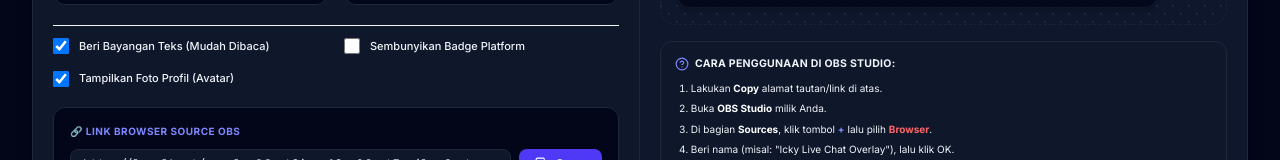
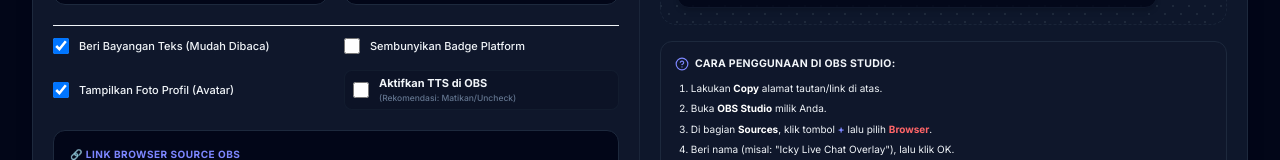
Before and after one commit to bkectoicky-del/multichat, a React (Vite) app: page / in a window 1280 px wide. Shown: the part 2278-2438 px from the top of the page. Built offline with nearby package versions, Linux system fonts and the light colour scheme; no server answers.

Commit message:
feat: add TTS support to OBS overlay
Include a toggle in the configuration to enable Text-To-Speech for incoming chat messages. The overlay now fetches initial chat history on mount and uses the Web Speech API to read messages aloud when the feature is enabled.

```diff
--- a/src/components/LiveChatOverlayView.tsx
+++ b/src/components/LiveChatOverlayView.tsx
@@ -17,6 +17,7 @@ export default function LiveChatOverlayView() {
     theme: "bubble",
     direction: "bottom-up",
     animate: "slice",
+    playTts: false,
   });
 
   // Extract config parameters on mount
@@ -36,9 +37,23 @@ export default function LiveChatOverlayView() {
         theme: search.get("theme") || "bubble",
         direction: search.get("direction") || "bottom-up",
         animate: search.get("animate") || "slice",
+        playTts: search.get("playTts") === "true",
       });
     }
   }, []);
+
+  // Fetch initial chat history on mount so that the OBS HUD is populated instantly
+  useEffect(() => {
+    const apiBase = typeof window !== "undefined" ? window.location.origin : "";
+    fetch(`${apiBase}/api/chat/history`)
+      .then((res) => res.json())
+      .then((data) => {
+        if (data && data.history && Array.isArray(data.history)) {
+          setChats(data.history.slice(-params.limit));
+        }
+      })
+      .catch((err) => console.error("[OBS Overlay] Error loading fallback history:", err));
+  }, [params.limit]);
 
   // Connect to the backend streaming events
   useEffect(() => {
@@ -62,6 +77,21 @@ export default function LiveChatOverlayView() {
             }
             return updated;
           });
+
+          // Perform local speaking TTS inside OBS only if playTts query parameter is explicitly true
+          if (params.playTts && typeof window !== "undefined" && window.speechSynthesis) {
+            const utterText = `${newMsg.author} berkata ${newMsg.message}`;
+            const utterance = new SpeechSynthesisUtterance(utterText);
+            utterance.lang = "id-ID";
+            // Auto find local indonesian voice
+            const voices = window.speechSynthesis.getVoices();
+            const idVoice = voices.find((v) => {
+              const l = v.lang.toLowerCase().replace("_", "-");
+              return l === "id-id" || l === "id" || l.startsWith("id-");
+            });
+            if (idVoice) utterance.voice = idVoice;
+            window.speechSynthesis.speak(utterance);
+          }
         }
       } catch (err) {
         console.error("[OBS Overlay] Failed to parse message event:", err);
--- a/src/components/ObsOverlayConfig.tsx
+++ b/src/components/ObsOverlayConfig.tsx
@@ -19,6 +19,7 @@ export default function ObsOverlayConfig({ appUrl }: ObsOverlayConfigProps) {
   const [layoutStyle, setLayoutStyle] = useState<"minimal" | "card" | "bubble">("bubble");
   const [direction, setDirection] = useState<"bottom-up" | "top-down">("bottom-up");
   const [animationSpeed, setAnimationSpeed] = useState<"none" | "slice" | "fade">("slice");
+  const [playTts, setPlayTts] = useState<boolean>(false);
 
   const [copied, setCopied] = useState<boolean>(false);
 
@@ -40,6 +41,7 @@ export default function ObsOverlayConfig({ appUrl }: ObsOverlayConfigProps) {
     params.set("theme", layoutStyle);
     params.set("direction", direction);
     params.set("animate", animationSpeed);
+    params.set("playTts", String(playTts));
 
     return `${appUrl}/overlay?${params.toString()}`;
   };
@@ -290,6 +292,19 @@ export default function ObsOverlayConfig({ appUrl }: ObsOverlayConfigProps) {
               />
               <span className="text-[11px] text-slate-350 font-medium">Tampilkan Foto Profil (Avatar)</span>
             </label>
+
+            <label className="flex items-center gap-2.5 cursor-pointer select-none border border-slate-800/40 p-1 px-2 rounded-lg bg-slate-950/20">
+              <input
+                type="checkbox"
+                checked={playTts}
+                onChange={(e) => setPlayTts(e.target.checked)}
+                className="rounded text-pink-600 bg-slate-950 border-slate-800 w-4 h-4 focus:ring-0 cursor-pointer"
+              />
+              <div className="flex flex-col">
+                <span className="text-[11px] text-pink-450 font-bold">Aktifkan TTS di OBS</span>
+                <span className="text-[8.5px] text-slate-500 font-medium">(Rekomendasi: Matikan/Uncheck)</span>
+              </div>
+            </label>
           </div>
 
           {/* Output Link Generation Section */}
```
